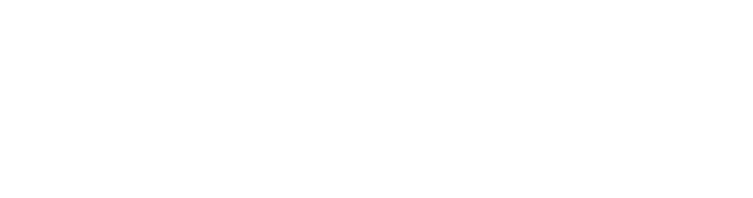
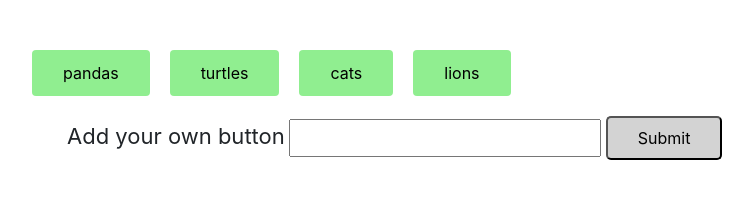
Before and after one commit to falondarville/giphyAPI, a plain HTML site: page index.html in a window 1280 px wide. Shown: the whole page, without its empty margins (18-771 px from the left). Drawn offline with nearby package versions, Linux system fonts and the light colour scheme.

Commit message:
add append button function

```diff
--- a/assets/css/style.css
+++ b/assets/css/style.css
@@ -0,0 +1,27 @@
+body {
+	margin: 40px;
+}
+
+.btn {
+	background-color: lightgreen;
+	margin: 10px;
+	padding: 10px 30px 10px 30px;
+}
+
+#addSearch {
+	background-color: lightgrey;
+	border-radius: 5px;
+	padding: 8px 30px 8px 30px;
+}
+
+#user-input {
+	padding: 5px 30px 5px 30px;
+}
+
+label {
+	font-size: 22px;
+}
+
+.container {
+	margin-top: 10px;
+}
--- a/assets/javascript/app.js
+++ b/assets/javascript/app.js
@@ -1,25 +1,48 @@
-$(document).ready() {
+$(document).ready(function() {
 
-var topics = {"pandas", "turtles", "cats", "lions"};
+var topics = ["pandas", "turtles", "cats", "lions"];
 
-//use a loop to append buttons with each of the topics
+$("#addSearch").on("click", function(event) {
+	event.preventDefault();
+
+	var newTopic = $("#user-input").val().trim();
+
+	topics.push(newTopic);
+
+	appendButton();
+});
+
+//append buttons
+function appendButton() {
+
+	$("#buttons").empty();
+
+	for(var y = 0; y < topics.length; y++) {
+	$("#buttons").append("<button class='btn'>" + topics[y] + "</button>");
+	};
+};
 
 //when user clicks on button, they get 10 static images from giphy
 
-//each static image includes rating (G, PG, ...)
-
 //add a form that takes value from user and adds it to topics array, then shows button
 
-//giphy ajax call
-	//parameters: q, limit, rating
-	//switch protocols from http to https
-	//giphy api key 8bvrXfOVZnPW3TMYuEFO8jRewu4AXh3U
 
-var queryURL = "api.giphy.com/api_key:8bvrXfOVZnPW3TMYuEFO8jRewu4AXh3U&q=" + topics[i] + "&limit=10&rating=g";
+// for(var x = 0; x < topics.length; x++) {
 
-$.ajax {
-	url: queryURL,
-	method: "GET"
-}
+// 	console.log(topics[x]);
 
-};
+// 	//giphy ajax call
+// 	var queryURL = "https://api.giphy.com/v1/gifs/search?q=" + topics[x] + "&api_key=8bvrXfOVZnPW3TMYuEFO8jRewu4AXh3U&limit=10&rating=g";
+
+// 	$.ajax({
+// 		url: queryURL,
+// 		method: "GET"
+// 	}).then(function(response) {
+
+// 		// $("#giphy").append
+// 	});
+// };
+
+appendButton();
+
+});
--- a/index.html
+++ b/index.html
@@ -2,10 +2,26 @@
 <html>
 <head>
 	<title>Giphy API</title>
+	<script src="https://ajax.googleapis.com/ajax/libs/jquery/3.3.1/jquery.min.js"></script>
+	<link rel="stylesheet" href="https://maxcdn.bootstrapcdn.com/bootstrap/4.0.0/css/bootstrap.min.css" integrity="sha384-Gn5384xqQ1aoWXA+058RXPxPg6fy4IWvTNh0E263XmFcJlSAwiGgFAW/dAiS6JXm" crossorigin="anonymous">
+	<link rel="stylesheet" type="text/css" href="assets/css/style.css">
 </head>
 <body>
 
+	<div id="buttons"></div>
 
+	<div class="container">
+	<form id="main-form">
+		<label for="user-input">Add your own button</label>
+		<input type="text" id="user-input">
 
+		<input id="addSearch" type="submit" value="Submit">
+	</form>
+
+	</div>
+
+	<div id="giphy"></div>
+
+<script src="assets/javascript/app.js"></script>
 </body>
 </html>
```
